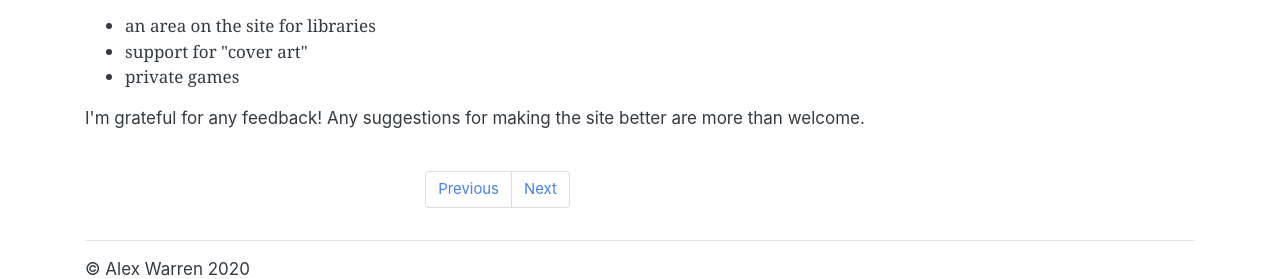
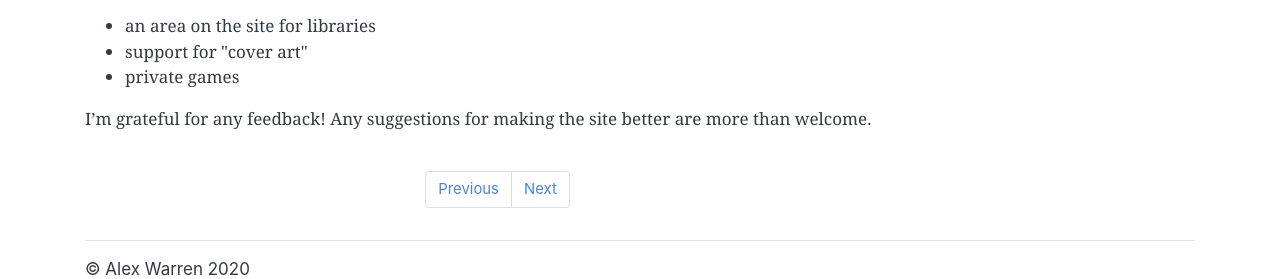
Before and after one commit to alexwarren/alexwarren.github.io, a Jekyll site: the page built from _posts/2011-09-07-improvements-to-textadventures-co-uk.md, in a window 1280 px wide and 900 px high, scrolled down 787 px. Shown: the part 618-897 px from the top of the window. Built offline with Jekyll 4.4.1, drawn with Linux system fonts in a browser that asks for light colours.

Commit message:
Add textadventures.co.uk v1 tag

```diff
--- a/_posts/2011-09-07-improvements-to-textadventures-co-uk.md
+++ b/_posts/2011-09-07-improvements-to-textadventures-co-uk.md
@@ -36,8 +37,8 @@
 
 This is just the beginning of improving the site - there are a few more things on my list still to come:
 <ul>
-	<li><span class="Apple-style-span" style="line-height:19px;">an area on the site for libraries</span></li>
-	<li><span class="Apple-style-span" style="line-height:19px;">support for "cover art"</span></li>
-	<li><span class="Apple-style-span" style="line-height:19px;">private games</span></li>
+	<li>an area on the site for libraries</li>
+	<li>support for "cover art"</li>
+	<li>private games</li>
 </ul>
-<div><span class="Apple-style-span" style="line-height:19px;">I'm grateful for any feedback! Any suggestions for making the site better are more than welcome.</span></div>
+I'm grateful for any feedback! Any suggestions for making the site better are more than welcome.
```
Also changed, not shown: other parts of _posts/2011-09-07-improvements-to-textadventures-co-uk.md (+1 -0 lines), _posts/2011-04-28-new-quest-and-textadventures-co-uk-websites.md (+1 -0 lines), _posts/2012-03-27-easier-logins-at-textadventures-co-uk.md (+1 -0 lines), _projects/2007-textadventures.md (+1 -0 lines).
